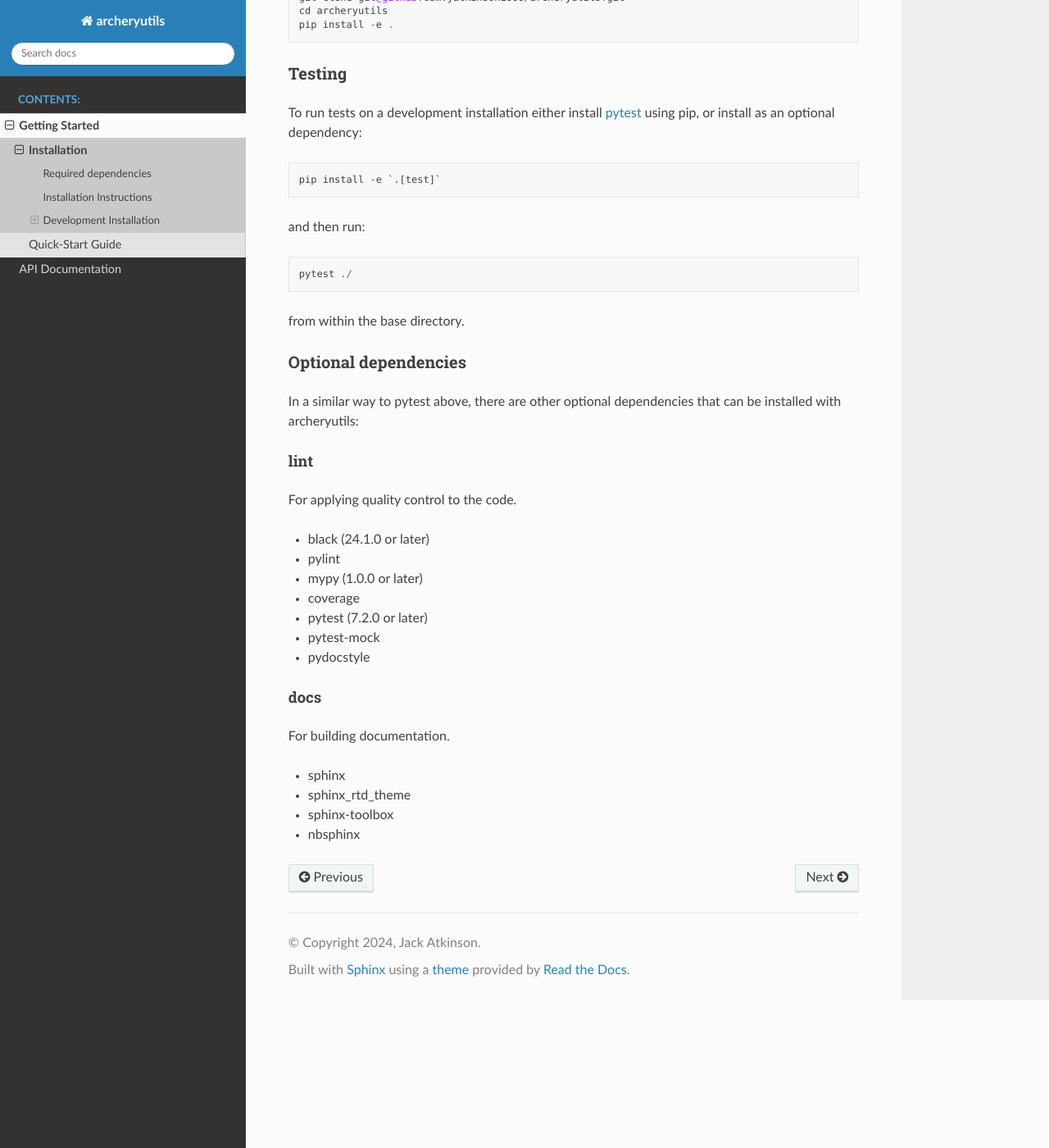
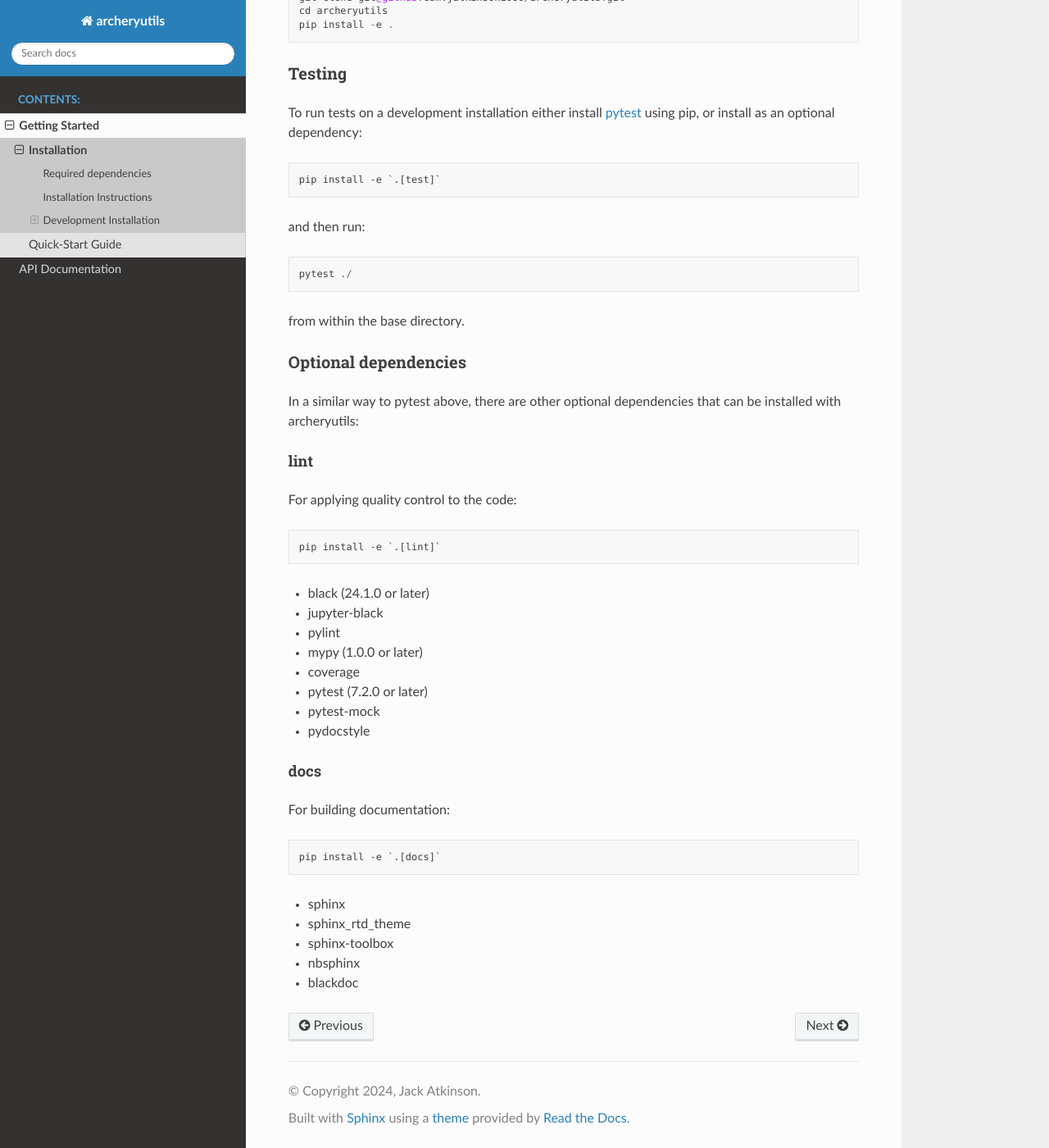
Before and after one commit to jatkinson1000/archeryutils, a Sphinx documentation site: the page built from docs/getting-started/installation.rst, in a window 1280 px wide and 1400 px high, scrolled down 611 px. Shown: the whole window at 82% size. Built offline with Sphinx 7.4.7 and the Read the Docs theme 2.0.0, drawn with Linux system fonts in a browser that asks for light colours.

Commit message:
Update getting-started docs and add missing optional dependencies to pyproject.toml.

```diff
--- a/docs/getting-started/installation.rst
+++ b/docs/getting-started/installation.rst
@@ -52,9 +52,12 @@ installed with archeryutils:
 lint
 ^^^^
 
-For applying quality control to the code.
+For applying quality control to the code::
+
+    pip install -e `.[lint]`
 
 * black (24.1.0 or later)
+* jupyter-black
 * pylint
 * mypy (1.0.0 or later)
 * coverage
@@ -65,9 +68,12 @@ For applying quality control to the code.
 docs
 ^^^^
 
-For building documentation.
+For building documentation::
+
+    pip install -e `.[docs]`
 
 * sphinx
 * sphinx_rtd_theme
 * sphinx-toolbox
 * nbsphinx
+* blackdoc
--- a/pyproject.toml
+++ b/pyproject.toml
@@ -39,6 +39,7 @@ test = [
 ]
 lint = [
     "black>=24.1.0",
+    "jupyter-black",
     "pylint",
     "mypy>=1.0.0",
     "coverage",
@@ -51,6 +52,8 @@ docs = [
     "sphinx_rtd_theme",
     "sphinx-toolbox",
     "nbsphinx",
+    "black>=24.1.0",
+    "blackdoc",
 ]
 
 [project.urls]
```
Also changed, not shown: docs/getting-started/quickstart.rst (+10 -2 lines).
